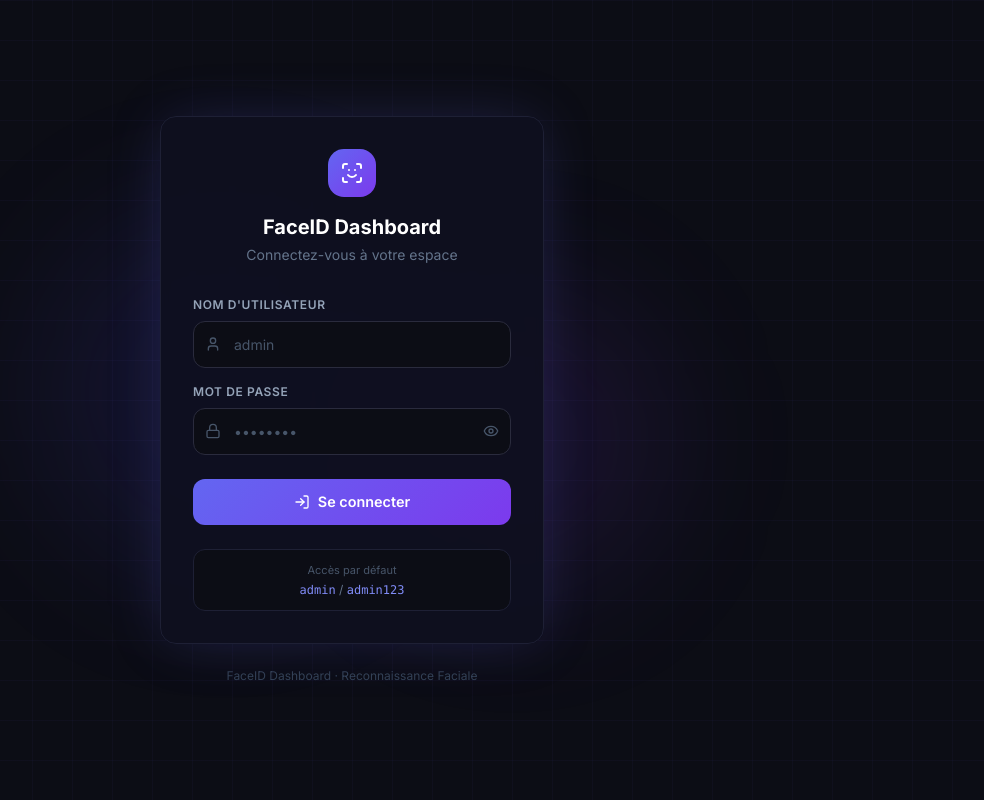
After one commit to marouane1980/reconnaissance-faciale, a Flask app: page /login in a window 1280 px wide. The commit adds this page. Shown: the whole page, without its empty margins (288-1272 px from the left). Run offline with Flask 3, Linux system fonts and the light colour scheme; parts of the project's set-up code (start-up, migrations or seed data) failed here and were passed over; some libraries are stand-ins or nearby versions.

Commit message:
Ajouter login/logout : auth par session, page connexion Flux-style, gestion utilisateurs admin

```diff
--- a/app.py
+++ b/app.py
@@ -1,18 +1,66 @@
 import os
+import json
 import time
+import shutil
 import threading
+import functools
 import cv2
-from flask import Flask, render_template, Response, request, jsonify
+from flask import Flask, render_template, Response, request, jsonify, session, redirect, url_for
+from werkzeug.security import generate_password_hash, check_password_hash
 from face_recognizer import FaceRecognizer
 
 app = Flask(__name__)
 os.makedirs("known_faces", exist_ok=True)
 
+# ── Secret key persistant ──
+_KEY_FILE = '.secret_key'
+if os.path.exists(_KEY_FILE):
+    with open(_KEY_FILE) as f:
+        app.secret_key = f.read().strip()
+else:
+    _key = os.urandom(32).hex()
+    with open(_KEY_FILE, 'w') as f:
+        f.write(_key)
+    app.secret_key = _key
+
+# ── Gestion des utilisateurs ──
+USERS_FILE = 'users.json'
+
+def _load_users():
+    if not os.path.exists(USERS_FILE):
+        default = {'admin': {'password': generate_password_hash('admin123'), 'role': 'admin'}}
+        with open(USERS_FILE, 'w') as f:
+            json.dump(default, f, indent=2)
+    with open(USERS_FILE) as f:
+        return json.load(f)
+
+def _save_users(users):
+    with open(USERS_FILE, 'w') as f:
+        json.dump(users, f, indent=2)
+
+def login_required(f):
+    @functools.wraps(f)
+    def decorated(*args, **kwargs):
+        if 'user' not in session:
+            if request.is_json or request.headers.get('Accept', '').startswith('application/json'):
+                return jsonify({'error': 'Non authentifié'}), 401
+            return redirect(url_for('login_page'))
+        return f(*args, **kwargs)
+    return decorated
+
+def admin_required(f):
+    @functools.wraps(f)
+    def decorated(*args, **kwargs):
+        if session.get('role') != 'admin':
+            return jsonify({'error': 'Accès réservé à l\'administrateur'}), 403
+        return f(*args, **kwargs)
+    return decorated
+
+# ── Caméra & reconnaissance ──
 _lock = threading.Lock()
 _frame = None
 _results = []
 _recognizer = FaceRecognizer()
-
 
 def _capture_loop():
     global _frame, _results
@@ -34,14 +82,11 @@ def _capture_loop():
             with _lock:
                 _results = results
 
-
 threading.Thread(target=_capture_loop, daemon=True).start()
-
 
 def _annotate(frame, results):
     identified = sum(1 for (_, _, _, _, n) in results if n != "Inconnu")
     unknown    = sum(1 for (_, _, _, _, n) in results if n == "Inconnu")
-
     for (x, y, w, h, name) in results:
         color = (30, 200, 30) if name != "Inconnu" else (30, 30, 210)
         cv2.rectangle(frame, (x, y), (x + w, y + h), color, 2)
@@ -50,15 +95,11 @@ def _annotate(frame, results):
         cv2.rectangle(frame, (x, ly - th - 8), (x + tw + 10, ly + 2), color, cv2.FILLED)
         cv2.putText(frame, name, (x + 5, ly - 3),
                     cv2.FONT_HERSHEY_SIMPLEX, 0.65, (255, 255, 255), 2)
-
-    # Compteur en haut à gauche
     label = "Identifies: {}  Inconnus: {}".format(identified, unknown)
     (lw, lh), _ = cv2.getTextSize(label, cv2.FONT_HERSHEY_SIMPLEX, 0.6, 2)
     cv2.rectangle(frame, (8, 8), (lw + 18, lh + 18), (20, 20, 20), cv2.FILLED)
-    cv2.putText(frame, label, (13, lh + 12),
-                cv2.FONT_HERSHEY_SIMPLEX, 0.6, (220, 220, 220), 2)
+    cv2.putText(frame, label, (13, lh + 12), cv2.FONT_HERSHEY_SIMPLEX, 0.6, (220, 220, 220), 2)
     return frame
-
 
 def _generate():
     while True:
@@ -71,69 +112,135 @@ def _generate():
         _annotate(frame, results)
         ok, buf = cv2.imencode('.jpg', frame, [cv2.IMWRITE_JPEG_QUALITY, 78])
         if ok:
-            yield (b'--frame\r\nContent-Type: image/jpeg\r\n\r\n'
-                   + buf.tobytes() + b'\r\n')
+            yield (b'--frame\r\nContent-Type: image/jpeg\r\n\r\n' + buf.tobytes() + b'\r\n')
         time.sleep(0.033)
 
+# ════════════════════════════════════════════
+#  AUTH ROUTES
+# ════════════════════════════════════════════
+
+@app.route('/login', methods=['GET'])
+def login_page():
+    if 'user' in session:
+        return redirect(url_for('index'))
+    return render_template('login.html')
+
+@app.route('/login', methods=['POST'])
+def login_post():
+    data = request.get_json() or {}
+    username = data.get('username', '').strip()
+    password = data.get('password', '')
+    users = _load_users()
+    if username in users and check_password_hash(users[username]['password'], password):
+        session['user'] = username
+        session['role'] = users[username].get('role', 'user')
+        return jsonify({'success': True})
+    return jsonify({'error': 'Identifiants incorrects'}), 401
+
+@app.route('/logout')
+def logout():
+    session.clear()
+    return redirect(url_for('login_page'))
+
+@app.route('/me')
+@login_required
+def me():
+    return jsonify({'username': session['user'], 'role': session['role']})
+
+# ── Gestion des utilisateurs (admin) ──
+@app.route('/users', methods=['GET'])
+@login_required
+@admin_required
+def list_users():
+    users = _load_users()
+    return jsonify([{'username': u, 'role': v['role']} for u, v in users.items()])
+
+@app.route('/users', methods=['POST'])
+@login_required
+@admin_required
+def create_user():
+    data = request.get_json() or {}
+    username = data.get('username', '').strip()
+    password = data.get('password', '')
+    role = data.get('role', 'user')
+    if not username or not password:
+        return jsonify({'error': 'Nom d\'utilisateur et mot de passe requis'}), 400
+    users = _load_users()
+    if username in users:
+        return jsonify({'error': 'Utilisateur déjà existant'}), 409
+    users[username] = {'password': generate_password_hash(password), 'role': role}
+    _save_users(users)
+    return jsonify({'success': True, 'username': username})
+
+@app.route('/users/<username>', methods=['DELETE'])
+@login_required
+@admin_required
+def delete_user(username):
+    if username == session['user']:
+        return jsonify({'error': 'Impossible de supprimer votre propre compte'}), 400
+    users = _load_users()
+    if username not in users:
+        return jsonify({'error': 'Utilisateur introuvable'}), 404
+    del users[username]
+    _save_users(users)
+    return jsonify({'success': True})
+
+# ════════════════════════════════════════════
+#  APP ROUTES (protégées)
+# ════════════════════════════════════════════
 
 @app.route('/')
+@login_required
 def index():
-    return render_template('index.html')
-
+    return render_template('index.html', username=session['user'], role=session['role'])
 
 @app.route('/video_feed')
+@login_required
 def video_feed():
-    return Response(_generate(),
-                    mimetype='multipart/x-mixed-replace; boundary=frame')
-
+    return Response(_generate(), mimetype='multipart/x-mixed-replace; boundary=frame')
 
 @app.route('/capture_profile', methods=['POST'])
+@login_required
 def capture_profile():
     data = request.get_json()
-    name = (data.get('name') or '').strip()
-    step = int(data.get('step', 1))
+    name  = (data.get('name') or '').strip()
+    step  = int(data.get('step', 1))
     total = int(data.get('total', 5))
-
     if not name:
         return jsonify({'error': 'Nom requis'}), 400
     if not 1 <= step <= total:
         return jsonify({'error': 'Étape invalide'}), 400
-
     with _lock:
         frame = _frame.copy() if _frame is not None else None
     if frame is None:
         return jsonify({'error': 'Caméra non disponible'}), 500
-
     faces = _recognizer.detect_faces(frame)
     if len(faces) == 0:
         return jsonify({'error': 'Aucun visage détecté — rapprochez-vous'}), 400
-
     slug = name.lower().replace(' ', '_')
     person_dir = os.path.join('known_faces', slug)
     os.makedirs(person_dir, exist_ok=True)
-    cv2.imwrite(os.path.join(person_dir, f'profile_{step}.jpg'), frame)
-
+    cv2.imwrite(os.path.join(person_dir, 'profile_{}.jpg'.format(step)), frame)
     if step == total:
         _recognizer.load_known_faces()
         return jsonify({'success': True, 'done': True, 'name': name})
-
     return jsonify({'success': True, 'done': False, 'step': step})
 
-
 @app.route('/faces')
+@login_required
 def get_faces():
     result = []
     for item in os.listdir('known_faces'):
         item_path = os.path.join('known_faces', item)
         if os.path.isdir(item_path):
-            profiles = [f for f in os.listdir(item_path) if f.lower().endswith(('.jpg', '.jpeg', '.png'))]
+            profiles = [f for f in os.listdir(item_path) if f.lower().endswith(('.jpg','.jpeg','.png'))]
             result.append({'name': item.replace('_', ' ').title(), 'profiles': len(profiles)})
-        elif item.lower().endswith(('.jpg', '.jpeg', '.png')):
-            result.append({'name': os.path.splitext(item)[0].replace('_', ' ').title(), 'profiles': 1})
+        elif item.lower().endswith(('.jpg','.jpeg','.png')):
+            result.append({'name': os.path.splitext(item)[0].replace('_',' ').title(), 'profiles': 1})
     return jsonify(sorted(result, key=lambda x: x['name']))
 
-
 @app.route('/stats')
+@login_required
 def stats():
     with _lock:
         results = list(_results)
@@ -141,8 +248,8 @@ def stats():
     unknown    = sum(1 for (_, _, _, _, n) in results if n == "Inconnu")
     return jsonify({'identified': identified, 'unknown': unknown, 'total': len(results)})
 
-
 @app.route('/threshold', methods=['GET', 'POST'])
+@login_required
 def threshold():
     if request.method == 'POST':
         try:
@@ -154,11 +261,10 @@ def threshold():
             return jsonify({'error': 'Valeur invalide'}), 400
     return jsonify({'threshold': _recognizer.threshold})
 
-
 @app.route('/delete_face/<name>', methods=['DELETE'])
+@login_required
 def delete_face(name):
-    import shutil
-    slug = name.lower().replace(' ', '_')
+    slug   = name.lower().replace(' ', '_')
     folder = os.path.join('known_faces', slug)
     single = folder + '.jpg'
     if os.path.isdir(folder):
@@ -171,6 +277,5 @@ def delete_face(name):
         return jsonify({'success': True})
     return jsonify({'error': 'Introuvable'}), 404
 
-
 if __name__ == '__main__':
     app.run(host='0.0.0.0', port=5000, debug=False, threaded=True)
--- /dev/null
+++ b/templates/login.html
@@ -0,0 +1,174 @@
+<!DOCTYPE html>
+<html lang="fr">
+<head>
+  <meta charset="UTF-8">
+  <meta name="viewport" content="width=device-width, initial-scale=1.0">
+  <title>FaceID — Connexion</title>
+  <script src="https://cdn.tailwindcss.com"></script>
+  <link rel="preconnect" href="https://fonts.googleapis.com">
+  <link href="https://fonts.googleapis.com/css2?family=Inter:wght@300;400;500;600;700&display=swap" rel="stylesheet">
+  <script src="https://unpkg.com/lucide@latest/dist/umd/lucide.min.js"></script>
+  <style>
+    body { font-family: 'Inter', system-ui, sans-serif; }
+    .bg-grid {
+      background-image:
+        linear-gradient(rgba(99,102,241,.04) 1px, transparent 1px),
+        linear-gradient(90deg, rgba(99,102,241,.04) 1px, transparent 1px);
+      background-size: 40px 40px;
+    }
+    .glow { box-shadow: 0 0 60px -10px rgba(99,102,241,.25); }
+    .input-field {
+      background: #0c0d15;
+      border: 1px solid #2a2b3d;
+      border-radius: .75rem;
+      color: #e2e8f0;
+      font-size: .875rem;
+      outline: none;
+      transition: border-color .15s;
+      padding: .75rem 1rem;
+      width: 100%;
+    }
+    .input-field:focus { border-color: #6366f1; }
+    .input-field::placeholder { color: #475569; }
+    .btn-login {
+      width: 100%;
+      padding: .75rem;
+      background: linear-gradient(135deg, #6366f1, #7c3aed);
+      color: white;
+      font-weight: 600;
+      font-size: .9rem;
+      border-radius: .75rem;
+      border: none;
+      cursor: pointer;
+      transition: opacity .15s, transform .1s;
+      display: flex;
+      align-items: center;
+      justify-content: center;
+      gap: .5rem;
+    }
+    .btn-login:hover { opacity: .9; }
+    .btn-login:active { transform: scale(.99); }
+    .btn-login:disabled { opacity: .5; cursor: not-allowed; }
+  </style>
+</head>
+<body class="bg-[#0c0d15] bg-grid min-h-screen flex items-center justify-center p-4">
+
+  <!-- Glow orbs -->
+  <div class="fixed top-1/4 left-1/4 w-96 h-96 bg-indigo-600/10 rounded-full blur-3xl pointer-events-none"></div>
+  <div class="fixed bottom-1/4 right-1/4 w-80 h-80 bg-violet-600/10 rounded-full blur-3xl pointer-events-none"></div>
+
+  <div class="w-full max-w-sm relative">
+
+    <!-- Card -->
+    <div class="glow rounded-2xl border border-[#1e2035] bg-[#0f1020]/90 backdrop-blur-sm p-8">
+
+      <!-- Logo -->
+      <div class="flex flex-col items-center mb-8">
+        <div class="w-12 h-12 rounded-2xl bg-gradient-to-br from-indigo-500 to-violet-600 flex items-center justify-center mb-4">
+          <i data-lucide="scan-face" class="w-6 h-6 text-white"></i>
+        </div>
+        <h1 class="text-xl font-bold text-white">FaceID Dashboard</h1>
+        <p class="text-slate-500 text-sm mt-1">Connectez-vous à votre espace</p>
+      </div>
+
+      <!-- Form -->
+      <form id="loginForm" class="flex flex-col gap-4">
+
+        <div>
+          <label class="block text-xs font-semibold text-slate-400 mb-2 uppercase tracking-wider">Nom d'utilisateur</label>
+          <div class="relative">
+            <i data-lucide="user" class="absolute left-3 top-1/2 -translate-y-1/2 w-4 h-4 text-slate-600"></i>
+            <input type="text" id="username" placeholder="admin" autocomplete="username"
+              class="input-field pl-10" required>
+          </div>
+        </div>
+
+        <div>
+          <label class="block text-xs font-semibold text-slate-400 mb-2 uppercase tracking-wider">Mot de passe</label>
+          <div class="relative">
+            <i data-lucide="lock" class="absolute left-3 top-1/2 -translate-y-1/2 w-4 h-4 text-slate-600"></i>
+            <input type="password" id="password" placeholder="••••••••" autocomplete="current-password"
+              class="input-field pl-10 pr-10" required>
+            <button type="button" onclick="togglePwd()" class="absolute right-3 top-1/2 -translate-y-1/2 text-slate-600 hover:text-slate-400 transition-colors">
+              <i data-lucide="eye" id="eyeIcon" class="w-4 h-4"></i>
+            </button>
+          </div>
+        </div>
+
+        <!-- Error -->
+        <div id="errorMsg" class="hidden bg-red-950/50 border border-red-900/60 rounded-xl px-4 py-3 flex items-center gap-2">
+          <i data-lucide="alert-circle" class="w-4 h-4 text-red-400 flex-shrink-0"></i>
+          <span class="text-red-400 text-sm" id="errorText"></span>
+        </div>
+
+        <button type="submit" id="loginBtn" class="btn-login mt-2">
+          <i data-lucide="log-in" class="w-4 h-4"></i>
+          Se connecter
+        </button>
+
+      </form>
+
+      <!-- Default credentials hint -->
+      <div class="mt-6 p-3 rounded-xl bg-[#0c0d15] border border-[#1e2035] text-center">
+        <p class="text-[11px] text-slate-600">Accès par défaut</p>
+        <p class="text-xs text-slate-500 mt-1"><span class="text-indigo-400 font-mono">admin</span> / <span class="text-indigo-400 font-mono">admin123</span></p>
+      </div>
+
+    </div>
+
+    <p class="text-center text-slate-700 text-xs mt-6">FaceID Dashboard · Reconnaissance Faciale</p>
+  </div>
+
+  <script>
+    lucide.createIcons();
+
+    function togglePwd() {
+      var input = document.getElementById('password');
+      var icon  = document.getElementById('eyeIcon');
+      if (input.type === 'password') {
+        input.type = 'text';
+        icon.setAttribute('data-lucide', 'eye-off');
+      } else {
+        input.type = 'password';
+        icon.setAttribute('data-lucide', 'eye');
+      }
+      lucide.createIcons();
+    }
+
+    document.getElementById('loginForm').addEventListener('submit', function(e) {
+      e.preventDefault();
+      var btn  = document.getElementById('loginBtn');
+      var err  = document.getElementById('errorMsg');
+      var username = document.getElementById('username').value.trim();
+      var password = document.getElementById('password').value;
+
+      btn.disabled = true;
+      btn.innerHTML = '<svg class="animate-spin w-4 h-4" fill="none" viewBox="0 0 24 24"><circle class="opacity-25" cx="12" cy="12" r="10" stroke="currentColor" stroke-width="4"></circle><path class="opacity-75" fill="currentColor" d="M4 12a8 8 0 018-8v8z"></path></svg> Connexion...';
+      err.classList.add('hidden');
+
+      fetch('/login', {
+        method: 'POST',
+        headers: { 'Content-Type': 'application/json' },
+        body: JSON.stringify({ username: username, password: password })
+      })
+      .then(function(r) { return r.json().then(function(d) { return { ok: r.ok, data: d }; }); })
+      .then(function(res) {
+        if (res.ok && res.data.success) {
+          window.location.href = '/';
+        } else {
+          document.getElementById('errorText').textContent = res.data.error || 'Erreur de connexion';
+          err.classList.remove('hidden');
+          btn.disabled = false;
+          btn.innerHTML = '<svg xmlns="http://www.w3.org/2000/svg" width="16" height="16" viewBox="0 0 24 24" fill="none" stroke="currentColor" stroke-width="2" stroke-linecap="round" stroke-linejoin="round"><path d="M15 3h4a2 2 0 0 1 2 2v14a2 2 0 0 1-2 2h-4"/><polyline points="10 17 15 12 10 7"/><line x1="15" y1="12" x2="3" y2="12"/></svg> Se connecter';
+        }
+      })
+      .catch(function() {
+        document.getElementById('errorText').textContent = 'Erreur réseau';
+        err.classList.remove('hidden');
+        btn.disabled = false;
+        btn.innerHTML = 'Se connecter';
+      });
+    });
+  </script>
+</body>
+</html>
```
Also changed, not shown: templates/index.html (+109 -14 lines), 1 other file.
